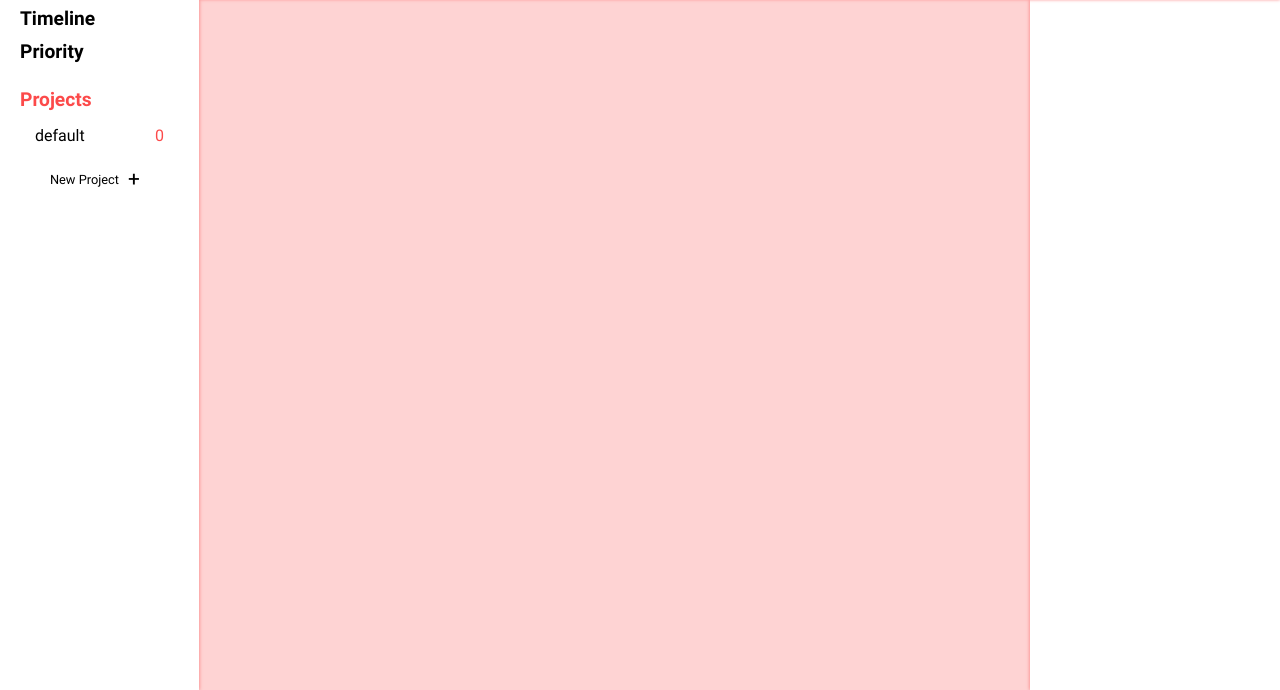
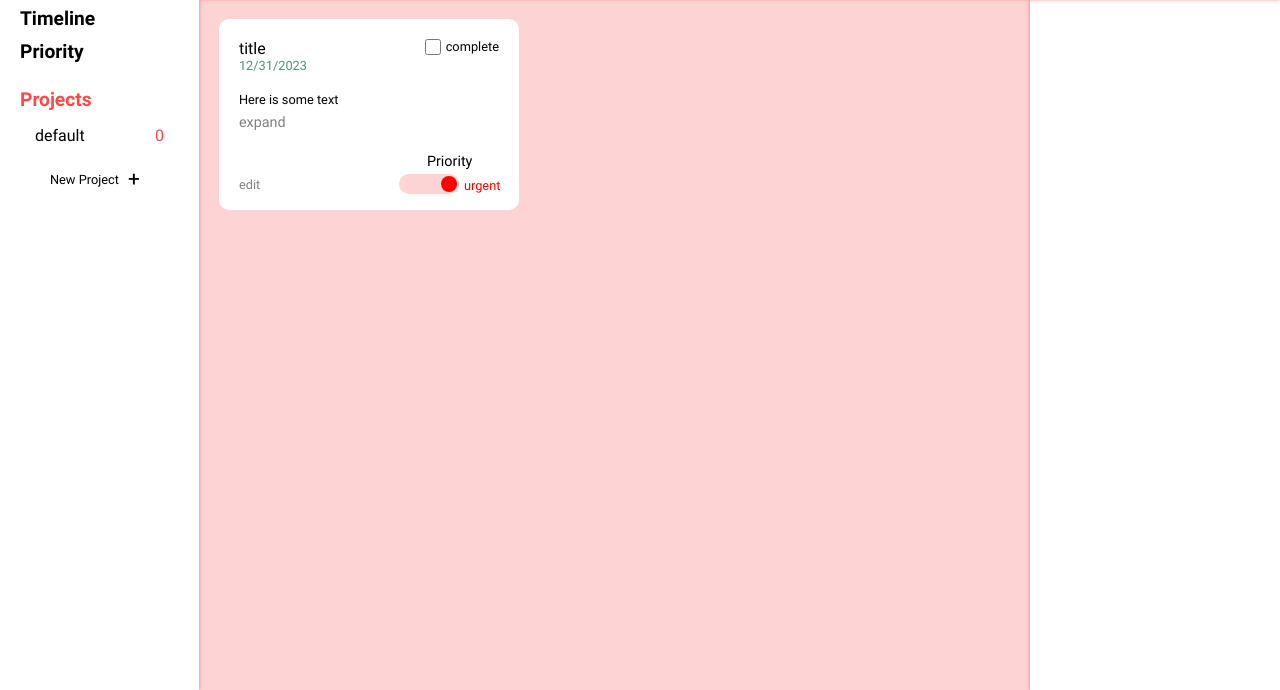
Before and after one commit to omamin135/Todo_List, a website built with webpack: page dist/index.html in a window 1280 px wide. Shown: the part 110-800 px from the top of the page. Built offline with nearby package versions, Linux system fonts and the light colour scheme.

Commit message:
added and styled card creation

```diff
--- /dev/null
+++ b/src/DOM_management/todo_card.css
@@ -0,0 +1,111 @@
+@import url("./styles.css");
+
+.card {
+    background-color: white;
+    width: 260px;
+    margin: 20px;
+    padding: 20px;
+    padding-bottom: 0px;
+    display: grid;
+    grid-template: 40px 60px 1fr / 1fr 1fr;
+    border-radius: 10px;
+}
+
+.description-container {
+    grid-column-start: 1;
+    grid-column-end: 3;
+}
+
+.card-title {
+    font-size: 1rem;
+    margin: 0px;
+}
+
+.card-date {
+    font-size: 0.8rem;
+    margin-top: 0px;
+    color: var(--accent);
+}
+
+.complete-container {
+    display: flex;
+    justify-content: right;
+}
+
+.complete-input {
+    height: 16px;
+    width: 16px;
+    margin: 0px 5px 0px 0px;
+}
+
+.complete-container > p {
+    margin: 0px;
+    font-size: 0.8rem;
+}
+
+.description {
+    font-size: 0.8rem;
+    margin-bottom: 0px;
+    margin-top: 13px;
+}
+
+.expand {
+    margin-top: 7px;
+    font-size: 0.9rem;
+    color: gray;
+}
+
+.edit-container {
+    position: relative;
+}
+
+.edit {
+    height: 20px;
+    color: gray;
+    position: absolute;
+    bottom: 0px;
+    font-size: 0.8rem;
+}
+
+.priority-container {
+    display: grid;
+    grid-template: 1fr 1fr / 1fr 1fr;
+    width: 100px;
+    justify-self: end;
+}
+
+.priority-container > p:nth-child(1) {
+    grid-column-start: 1;
+    grid-column-end: 3;
+    text-align: center;
+    margin-bottom: 4px;
+    font-size: 0.9rem;
+}
+
+.priority-slider {
+    background-color: var(--light-background);
+    width: 60px;
+    height: 20px;
+    border-radius: 12px;
+    display: grid;
+    grid-template-columns: 1fr 1fr 1fr;
+}
+
+.priority-icon {
+    width: 16px;
+    height: 16px;
+    background-color: red;
+    border-radius: 10px;
+    margin: 2px;
+    grid-column-start: 3;
+    grid-column-end: 4;
+}
+
+.priority-container > p:nth-child(3){
+    margin: 0px;
+    height: 24px;
+    margin-left: 5px;
+    font-size: 0.8rem;
+    line-height: 24px;
+    color: red;
+}
--- /dev/null
+++ b/src/DOM_management/todo_card.js
@@ -0,0 +1,78 @@
+import script from "./todo_card.css";
+
+
+function loadNewCard(todo){
+
+    let cardContainer = document.createElement("div");
+    cardContainer.className = "card";
+
+    let titleDateContainer = document.createElement("div");
+    titleDateContainer.className = "title-date-container";
+    let cardTitle = document.createElement("p");
+    cardTitle.className = "card-title";
+    cardTitle.textContent = todo.title;
+    let cardDate = document.createElement("p");
+    cardDate.className = "card-date";
+    cardDate.textContent = todo.dueDate;
+
+    titleDateContainer.appendChild(cardTitle);
+    titleDateContainer.appendChild(cardDate);
+
+    let completedContainer = document.createElement("div");
+    completedContainer.className = "complete-container";
+    let completeInput = document.createElement("input");
+    completeInput.className = "complete-input";
+    completeInput.type = "checkbox";
+    let completeText = document.createElement("p");
+    completeText.textContent = "complete";
+    completedContainer.appendChild(completeInput);
+    completedContainer.appendChild(completeText);
+
+    let descriptionContainer = document.createElement("div");
+    descriptionContainer.className = "description-container";
+    let description = document.createElement("p");
+    description.className = "description";
+    description.textContent = todo.description;
+    let expand = document.createElement("p");
+    expand.className = "expand";
+    expand.textContent = "expand";
+    descriptionContainer.appendChild(description);
+    descriptionContainer.appendChild(expand);
+
+    let editContainter = document.createElement("div");
+    editContainter.className = "edit-container";
+    let edit = document.createElement("p");
+    edit.className = "edit";
+    edit.textContent = "edit";
+    editContainter.appendChild(edit);
+
+    let priorityContainer = document.createElement("div");
+    priorityContainer.className = "priority-container";
+    let priorityText = document.createElement("p");
+    priorityText.textContent = "Priority";
+    let prioritySlider = document.createElement("div");
+    prioritySlider.className = "priority-slider";
+
+    let priorityIcon = document.createElement("div");
+    priorityIcon.className = "priority-icon";
+    prioritySlider.appendChild(priorityIcon);
+
+    let priorityIndicator = document.createElement("p");
+    priorityIndicator.textContent = "urgent";
+
+    priorityContainer.appendChild(priorityText);
+    priorityContainer.appendChild(prioritySlider);
+    priorityContainer.appendChild(priorityIndicator);
+
+    cardContainer.appendChild(titleDateContainer);
+    cardContainer.appendChild(completedContainer);
+    cardContainer.appendChild(descriptionContainer);
+    cardContainer.appendChild(editContainter);
+    cardContainer.appendChild(priorityContainer);
+
+    document.getElementById("cards-container").appendChild(cardContainer);
+}
+
+
+
+export default loadNewCard;
--- a/src/index.js
+++ b/src/index.js
@@ -2,11 +2,13 @@ import loadPage from "./DOM_management/page_layout.js"
 import { loadProjectsMenu, addNewProjectInput, replaceNewProjectInput} from "./DOM_management/page_layout.js";
 import Dir from "./manage_dir.js";
 import loadProjPage from "./DOM_management/render_active_project.js";
+import loadNewCard from "./DOM_management/todo_card.js";
 
 
 loadPage();
 loadProjectsMenu(Dir);
 loadProjPage();
+loadNewCard(Dir.projects[0].todo[0]);
 
 
 /*
--- a/src/manage_dir.js
+++ b/src/manage_dir.js
@@ -31,7 +31,7 @@ class Projects {
 }
 
 let Dir = new Projects();
-Dir.addToActive(new Todo("testing", "none", "none", "high"));
+Dir.addToActive(new Todo("title", "12/31/2023", "Here is some text", "urgent"));
 
 
 export default Dir;
```
Also changed, not shown: dist/index.html, dist/main.js.
